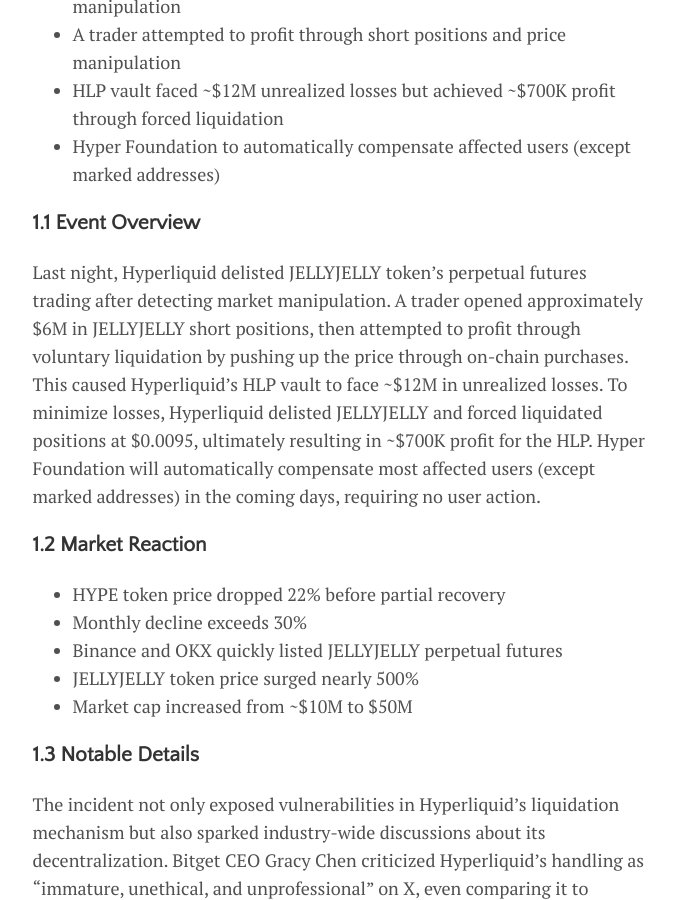
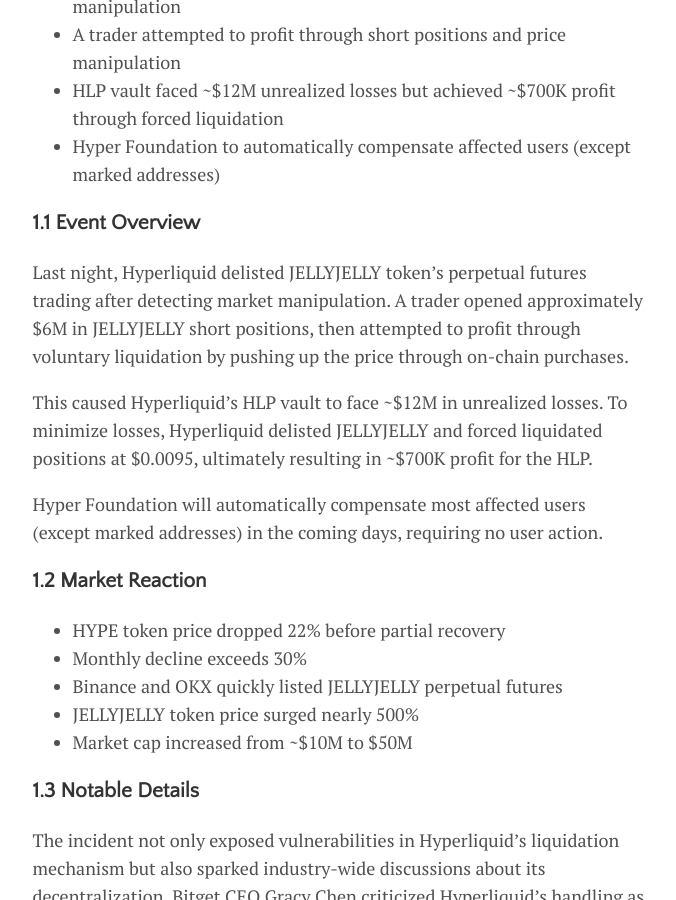
Before and after one commit to chanchann/blog, a Jekyll site: the page built from _posts/2025-03-27-hypejelly.md, in a window 1280 px wide and 900 px high, scrolled down 770 px. Shown: the whole window, without its empty margins (300-976 px from the left). Built offline with Jekyll 4.4.1, drawn with Linux system fonts in a browser that asks for light colours; part of the change alters nothing that is shown; some of the changed text lies outside the part shown.

```diff
--- a/_posts/2025-03-27-hypejelly.md
+++ b/_posts/2025-03-27-hypejelly.md
@@ -16,7 +16,11 @@ image: mountains.jpg
 
 ### 1.1 Event Overview
 
-Last night, Hyperliquid delisted JELLYJELLY token's perpetual futures trading after detecting market manipulation. A trader opened approximately $6M in JELLYJELLY short positions, then attempted to profit through voluntary liquidation by pushing up the price through on-chain purchases. This caused Hyperliquid's HLP vault to face ~$12M in unrealized losses. To minimize losses, Hyperliquid delisted JELLYJELLY and forced liquidated positions at $0.0095, ultimately resulting in ~$700K profit for the HLP. Hyper Foundation will automatically compensate most affected users (except marked addresses) in the coming days, requiring no user action.
+Last night, Hyperliquid delisted JELLYJELLY token's perpetual futures trading after detecting market manipulation. A trader opened approximately $6M in JELLYJELLY short positions, then attempted to profit through voluntary liquidation by pushing up the price through on-chain purchases.
+
+This caused Hyperliquid's HLP vault to face ~$12M in unrealized losses. To minimize losses, Hyperliquid delisted JELLYJELLY and forced liquidated positions at $0.0095, ultimately resulting in ~$700K profit for the HLP.
+
+Hyper Foundation will automatically compensate most affected users (except marked addresses) in the coming days, requiring no user action.
 
 ### 1.2 Market Reaction
 
@@ -82,7 +86,11 @@ Hyperliquid is a decentralized exchange (DEX) that offers perpetual futures trad
 - **Funding Rate**: Balance between longs and shorts is maintained through funding rates to prevent prices from deviating too far from spot markets
 - **Liquidation Mechanism**: Positions are forcefully closed (liquidated) when price movements cause insufficient margin coverage, with the platform's liquidity providers (like Hyperliquid's HLP vault) taking over
 
-In the JELLYJELLY incident, traders exploited this mechanism's high leverage feature, attempting to profit by manipulating prices to trigger liquidations.
+In the JELLYJELLY incident:
+- Manipulators exploited low liquidity characteristics by opening $6 million short positions
+- They pushed up spot prices to trigger liquidations for profit
+- With HLP as a passive counterparty and JELLYJELLY's shallow market depth
+- HLP faced unrealized losses up to $12 million
 
 ### 2.2 Market Manipulation Principle: Short Squeeze
 
```
